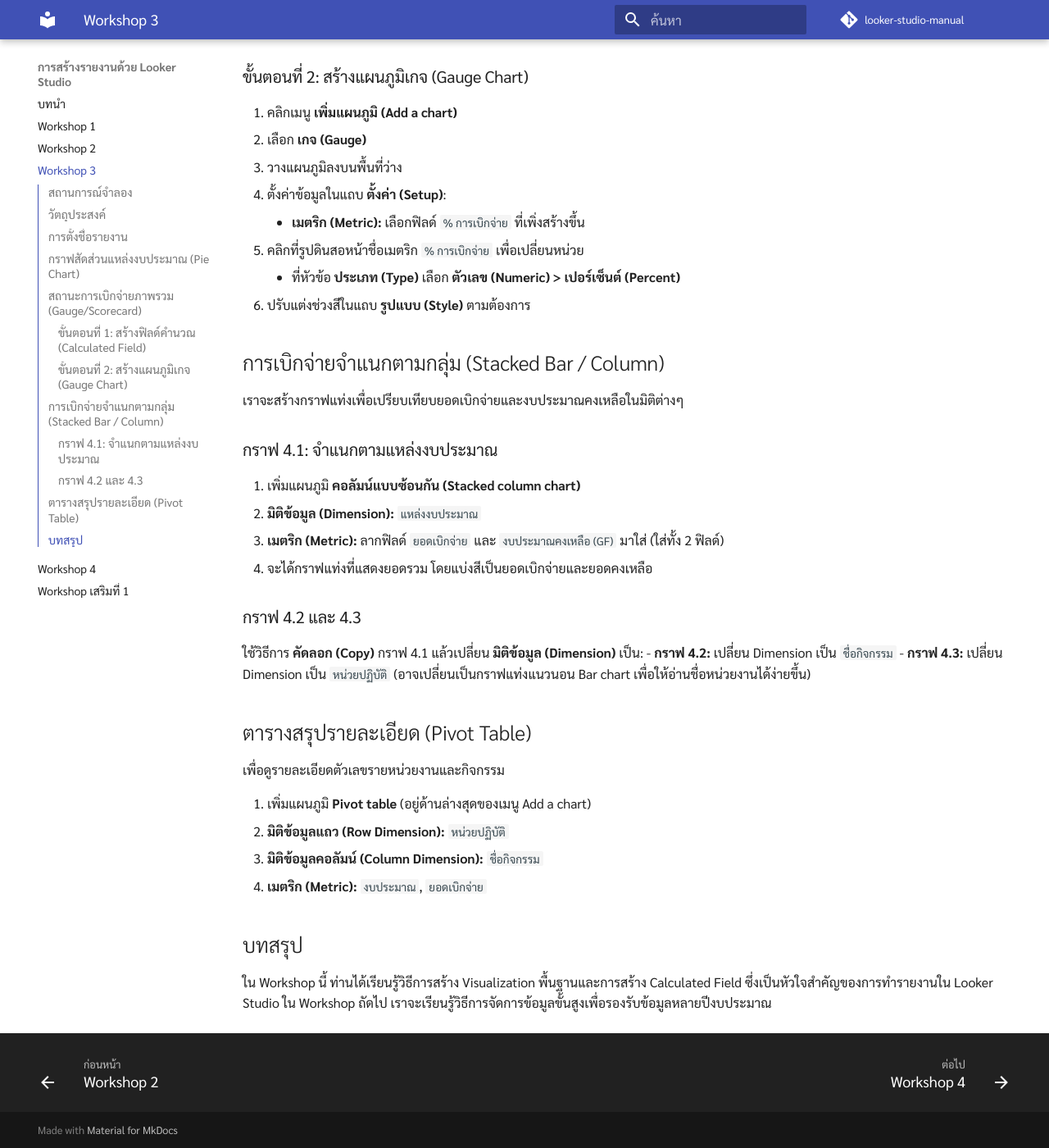
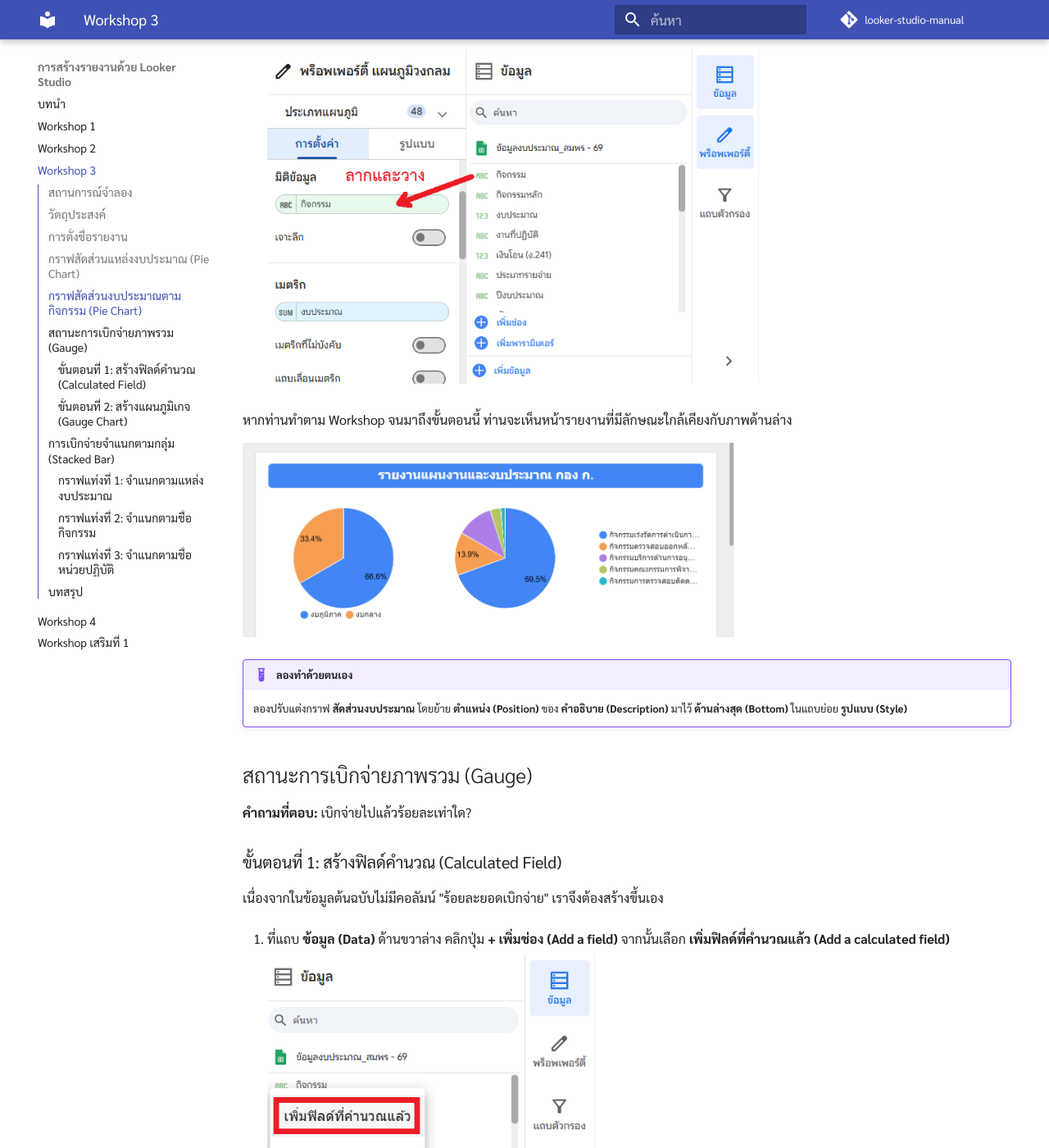
Before and after one commit to weeix/looker-studio-manual, an MkDocs documentation site: the page built from docs/workshop-3.md, in a window 1280 px wide and 1400 px high, scrolled down 3899 px. Shown: the whole window at 82% size. Built offline with MkDocs 1.6.1 and Material for MkDocs 9.7.7, drawn with Linux system fonts in a browser that asks for light colours; comment, search, counter and statistics services are not loaded; some of the changed text lies outside the part shown.

Commit message:
revise workshop 3

````diff
--- a/docs/workshop-3.md
+++ b/docs/workshop-3.md
@@ -52,59 +52,116 @@
 
     ![ตั้งค่าข้อมูล](img/ws3-s2-4.png){ width="600" }
 
+## กราฟสัดส่วนงบประมาณตามกิจกรรม (Pie Chart)
+
+**คำถามที่ตอบ:** กิจกรรมไหนได้รับการจัดสรรงบประมาณมากที่สุด?
+
+1. สร้างแผนภูมิวงกลม (Pie chart) ขึ้นมาใหม่ หรือใช้วิธี **คัดลอก (Copy)** แผนภูมิเดิมที่ทำไว้แล้ว
+
+    ![สร้างแผนภูมิวงกลม](img/ws3-s3-1.png){ width="400" }
+
+2. ในแถบ **การตั้งค่า (Setup)** ให้เปลี่ยน **มิติข้อมูล (Dimension)**:
+    - ลากฟิลด์ `กิจกรรม` มาวางทับ `แหล่งงบประมาณ` เดิม
+    - (ส่วน **เมตริก** ให้คงไว้เป็น `งบประมาณ` เช่นเดิม)
+
+    ![ตั้งค่ามิติข้อมูล](img/ws3-s3-2.png){ width="600" }
+
+หากท่านทำตาม Workshop จนมาถึงขั้นตอนนี้ ท่านจะเห็นหน้ารายงานที่มีลักษณะใกล้เคียงกับภาพด้านล่าง
+
+![ภาพรวมรายงาน](img/ws3-s3-3.png){ width="600" }
+
 !!! example "ลองทำด้วยตนเอง"
-    ลองปรับแต่ง **ขนาดแบบอักษร** ของ **ป้ายกำกับ** และ **คำอธิบาย** ให้เป็น 20px ในแถบย่อย **รูปแบบ (Style)**
+    ลองปรับแต่งกราฟ **สัดส่วนงบประมาณ** โดยย้าย **ตำแหน่ง (Position)** ของ **คำอธิบาย (Description)** มาไว้ **ด้านล่างสุด (Bottom)** ในแถบย่อย **รูปแบบ (Style)**
 
-## สถานะการเบิกจ่ายภาพรวม (Gauge/Scorecard)
+## สถานะการเบิกจ่ายภาพรวม (Gauge)
 
 **คำถามที่ตอบ:** เบิกจ่ายไปแล้วร้อยละเท่าใด?
 
 ### ขั้นตอนที่ 1: สร้างฟิลด์คำนวณ (Calculated Field)
-เนื่องจากในข้อมูลต้นฉบับไม่มีคอลัมน์ "% การเบิกจ่าย" เราจึงต้องสร้างขึ้นเอง
+เนื่องจากในข้อมูลต้นฉบับไม่มีคอลัมน์ "ร้อยละยอดเบิกจ่าย" เราจึงต้องสร้างขึ้นเอง
 
-1. ที่แถบ **ข้อมูล (Data)** ด้านขวาล่าง คลิกปุ่ม **+ เพิ่มฟิลด์ (+ Add a field)**
-2. ตั้งชื่อฟิลด์ (Field Name) ว่า `% การเบิกจ่าย`
-3. ในช่องสูตร (Formula) พิมพ์สูตรดังนี้:
-    ```sql
-    SUM(ยอดเบิกจ่าย) / SUM(งบประมาณ)
-    ```
-    *(เมื่อพิมพ์ชื่อฟิลด์ ระบบจะแสดงรายการขึ้นมา ให้คลิกเลือกจากรายการเพื่อให้แน่ใจว่าชื่อฟิลด์ถูกต้อง)*
+1. ที่แถบ **ข้อมูล (Data)** ด้านขวาล่าง คลิกปุ่ม **+ เพิ่มช่อง (Add a field)** จากนั้นเลือก **เพิ่มฟิลด์ที่คำนวณแล้ว (Add a calculated field)**
+
+    ![เพิ่มฟิลด์ที่คำนวณแล้ว](img/ws3-s4-1.png){ width="400" }
+
+2. ตั้งชื่อฟิลด์ (Field Name) ว่า `ร้อยละยอดเบิกจ่าย`
+3. ในช่องสูตร (Formula) พิมพ์สูตรดังนี้: `ยอดเบิกจ่าย/เงินโอน (ง.241)`
+    *(ให้คลิกเลือกฟิลด์จากรายการเพื่อให้แน่ใจว่าชื่อฟิลด์ถูกต้อง)*
 4. กด **บันทึก (Save)** และ **เสร็จสิ้น (Done)**
+
+    ![พิมพ์สูตรและกดบันทึก](img/ws3-s4-2.png){ width="600" }
 
 ### ขั้นตอนที่ 2: สร้างแผนภูมิเกจ (Gauge Chart)
 1. คลิกเมนู **เพิ่มแผนภูมิ (Add a chart)**
-2. เลือก **เกจ (Gauge)**
+2. เลือก **มาตรวัด (Gauge)**
+
+    ![สร้างแผนภูมิมาตรวัด](img/ws3-s4-3.png){ width="400" }
+
 3. วางแผนภูมิลงบนพื้นที่ว่าง
+
+    ![เลือกแผนภูมิมาตรวัด](img/ws3-s4-4.png){ width="600" }
+
 4. ตั้งค่าข้อมูลในแถบ **ตั้งค่า (Setup)**:
-    - **เมตริก (Metric):** เลือกฟิลด์ `% การเบิกจ่าย` ที่เพิ่งสร้างขึ้น
-5. คลิกที่รูปดินสอหน้าชื่อเมตริก `% การเบิกจ่าย` เพื่อเปลี่ยนหน่วย
-    - ที่หัวข้อ **ประเภท (Type)** เลือก **ตัวเลข (Numeric) > เปอร์เซ็นต์ (Percent)**
-6. ปรับแต่งช่วงสีในแถบ **รูปแบบ (Style)** ตามต้องการ
+    - **เมตริก (Metric):** ลากฟิลด์ `ร้อยละยอดเบิกจ่าย` ที่เพิ่งสร้างขึ้น ไปวางทับ `งบประมาณ` (หรือฟิลด์ใด ๆ ก็ตามที่ระบบเลือกให้โดยอัตโนมัติ)
 
-## การเบิกจ่ายจำแนกตามกลุ่ม (Stacked Bar / Column)
+5. คลิกที่รูปดินสอหน้าชื่อเมตริก `ร้อยละยอดเบิกจ่าย` เพื่อเปลี่ยนหน่วย
 
-เราจะสร้างกราฟแท่งเพื่อเปรียบเทียบยอดเบิกจ่ายและงบประมาณคงเหลือในมิติต่างๆ
+    ![ตั้งค่าเมตริก](img/ws3-s4-5.png){ width="800" }
 
-### กราฟ 4.1: จำแนกตามแหล่งงบประมาณ
-1. เพิ่มแผนภูมิ **คอลัมน์แบบซ้อนกัน (Stacked column chart)**
+    ที่หัวข้อ **ประเภทข้อมูล (Data type)** เลือก **ตัวเลข (Numeric) > เปอร์เซ็นต์ (Percent)**
+
+    ![เปลี่ยนประเภทข้อมูล](img/ws3-s4-6.png){ width="400" }
+
+6. เปิดตัวเลือก **แสดงแกน (Show axis)** ในแถบย่อย **รูปแบบ (Style)** จากนั้นตั้ง **ค่าต่ำสุดของแกน (Minimum value)** และ **ค่าสูงสุดของแกน (Maximum value)** เป็น `0` และ `1` ตามลำดับ
+
+    ![ตั้งค่าให้มาตรวัดแสดงแกน](img/ws3-s4-7.png){ width="200" }
+
+!!! example "ลองทำด้วยตนเอง"
+    ลองปรับขนาดของกราฟในแผ่นงาน เพื่อย้ายกราฟมาตรวัดให้ไปอยู่แถวเดียวกับกราฟวงกลมทั้ง 2 กราฟ
+
+## การเบิกจ่ายจำแนกตามกลุ่ม (Stacked Bar)
+
+เราจะสร้างกราฟแท่งเพื่อเปรียบเทียบยอดเบิกจ่ายและงบประมาณคงเหลือในมิติต่าง ๆ ดังนี้
+
+### กราฟแท่งที่ 1: จำแนกตามแหล่งงบประมาณ
+1. เพิ่มแผนภูมิ **แผนภูมิแท่งแบบซ้อน 100% (Stacked 100% column chart)**
+
+    ![เพิ่มแผนภูมิแท่งแบบซ้อน 100%](img/ws3-s5-1.png){ width="300" }
+
 2. **มิติข้อมูล (Dimension):** `แหล่งงบประมาณ`
 3. **เมตริก (Metric):** ลากฟิลด์ `ยอดเบิกจ่าย` และ `งบประมาณคงเหลือ (GF)` มาใส่ (ใส่ทั้ง 2 ฟิลด์)
-4. จะได้กราฟแท่งที่แสดงยอดรวม โดยแบ่งสีเป็นยอดเบิกจ่ายและยอดคงเหลือ
 
-### กราฟ 4.2 และ 4.3
-ใช้วิธีการ **คัดลอก (Copy)** กราฟ 4.1 แล้วเปลี่ยน **มิติข้อมูล (Dimension)** เป็น:
-- **กราฟ 4.2:** เปลี่ยน Dimension เป็น `ชื่อกิจกรรม`
-- **กราฟ 4.3:** เปลี่ยน Dimension เป็น `หน่วยปฏิบัติ` (อาจเปลี่ยนเป็นกราฟแท่งแนวนอน Bar chart เพื่อให้อ่านชื่อหน่วยงานได้ง่ายขึ้น)
+    ![มิติข้อมูลและเมตริกกราฟแท่งที่ 1](img/ws3-s5-2.png){ width="300" }
 
-## ตารางสรุปรายละเอียด (Pivot Table)
+4. ไปที่แถบ **รูปแบบ (Style)** หัวข้อ **ลงสีตาม (Color by)** ให้เลือกสีในช่องที่ 2 แล้วเปลี่ยนให้เป็นสีเทา (ให้สีของงบประมาณคงเหลือเป็นสีเทา)
 
-เพื่อดูรายละเอียดตัวเลขรายหน่วยงานและกิจกรรม
+    ![ปรับรูปแบบการลงสี](img/ws3-s5-3.png){ width="250" }
 
-1. เพิ่มแผนภูมิ **Pivot table** (อยู่ด้านล่างสุดของเมนู Add a chart)
-2. **มิติข้อมูลแถว (Row Dimension):** `หน่วยปฏิบัติ`
-3. **มิติข้อมูลคอลัมน์ (Column Dimension):** `ชื่อกิจกรรม`
-4. **เมตริก (Metric):** `งบประมาณ`, `ยอดเบิกจ่าย`
+### กราฟแท่งที่ 2: จำแนกตามชื่อกิจกรรม
+
+ใช้วิธีการ **ทำซ้ำ (Duplicate)** กราฟแท่งที่ 1 แล้วเปลี่ยน **มิติข้อมูล (Dimension)** เป็น: `กิจกรรม`
+
+![มิติข้อมูลสำหรับกราฟแท่งที่ 2](img/ws3-s5-4.png){ width="300" }
+
+
+### กราฟแท่งที่ 3: จำแนกตามชื่อหน่วยปฏิบัติ
+
+ใช้วิธีการ **ทำซ้ำ (Duplicate)** กราฟแท่งที่ 2 แล้วเปลี่ยน
+
+- **ประเภทแผนภูมิ (Chart type)** เป็น: **แผนภูมิแท่งแนวตั้งแบบซ้อน 100% (Stacked 100% vertical column chart)**
+
+    ![ประเภทแผนภูมิสำหรับกราฟแท่งที่ 3](img/ws3-s5-5.png){ width="300" }
+
+- **มิติข้อมูล (Dimension)** เป็น: `หน่วยปฏิบัติ`
+
+    ![มิติข้อมูลสำหรับกราฟแท่งที่ 3](img/ws3-s5-6.png){ width="300" }
+
+หากท่านทำตาม Workshop จนมาถึงขั้นตอนนี้ ท่านจะเห็นหน้ารายงานที่มีลักษณะใกล้เคียงกับภาพด้านล่าง
+
+![ภาพรวมรายงาน](img/ws3-s5-7.png){ width="600" }
+
+
 
 ## บทสรุป
 
-ใน Workshop นี้ ท่านได้เรียนรู้วิธีการสร้าง Visualization พื้นฐานและการสร้าง Calculated Field ซึ่งเป็นหัวใจสำคัญของการทำรายงานใน Looker Studio ใน Workshop ถัดไป เราจะเรียนรู้วิธีการจัดการข้อมูลขั้นสูงเพื่อรองรับข้อมูลหลายปีงบประมาณ
+ใน Workshop นี้ ท่านได้เรียนรู้วิธีการสร้าง Visualization พื้นฐานและการสร้าง Calculated Field ซึ่งเป็นหัวใจสำคัญของการทำรายงานใน Looker Studio
````
Also changed, not shown: docs/img/ws3-s3-1.png (added), docs/img/ws3-s3-2.png (added), docs/img/ws3-s3-3.png (added), docs/img/ws3-s4-1.png (added), docs/img/ws3-s4-2.png (added), docs/img/ws3-s4-3.png (added), docs/img/ws3-s4-4.png (added), docs/img/ws3-s4-5.png (added), docs/img/ws3-s4-6.png (added), docs/img/ws3-s4-7.png (added), docs/img/ws3-s5-1.png (added), docs/img/ws3-s5-2.png (added), docs/img/ws3-s5-3.png (added), docs/img/ws3-s5-4.png (added), 3 more files.
